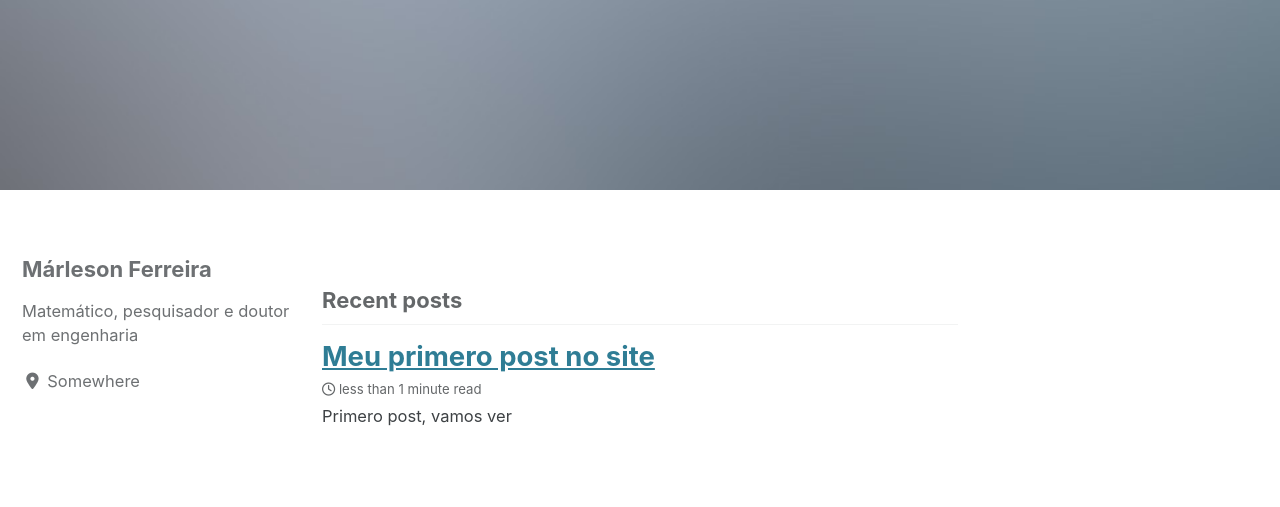
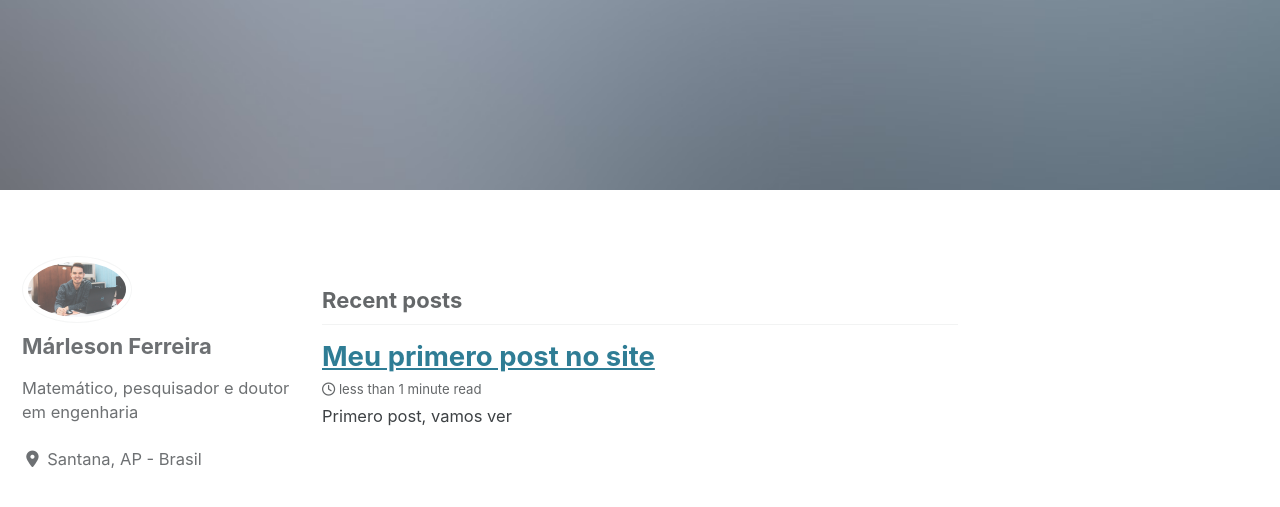
Before and after one commit to marleson/notas, a Jekyll site: the page built from index.html, in a window 1280 px wide and 900 px high, scrolled down 326 px. Shown: the top 507 px of the window. Built offline with Jekyll 4.4.1, drawn with Linux system fonts in a browser that asks for light colours; cached includes are drawn as plain includes; nearby versions of some CDN libraries; the list of posts is cut into pages by our own code.

Commit message:
localizacao e avatar

```diff
--- a/_config.yml
+++ b/_config.yml
@@ -94,9 +94,9 @@ analytics:
 # Site Author
 author:
   name             : "Márleson Ferreira"
-  avatar           : # path of avatar image, e.g. "/assets/images/bio-photo.jpg"
+  avatar           : "/images/eu.jpg" # path of avatar image, e.g. "/assets/images/bio-photo.jpg"
   bio              : "Matemático, pesquisador e doutor em engenharia"
-  location         : "Somewhere"
+  location         : "Santana, AP - Brasil"
   email            :
   links:
     - label: "Email"
```
